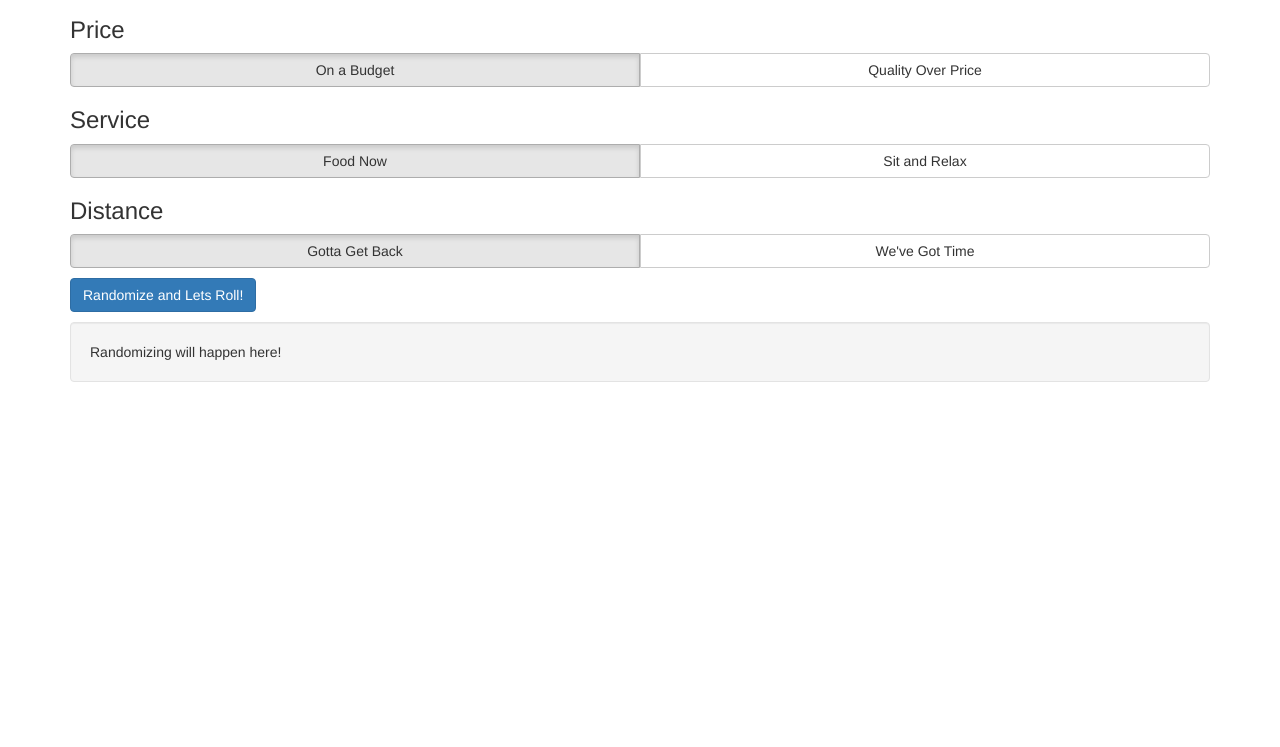
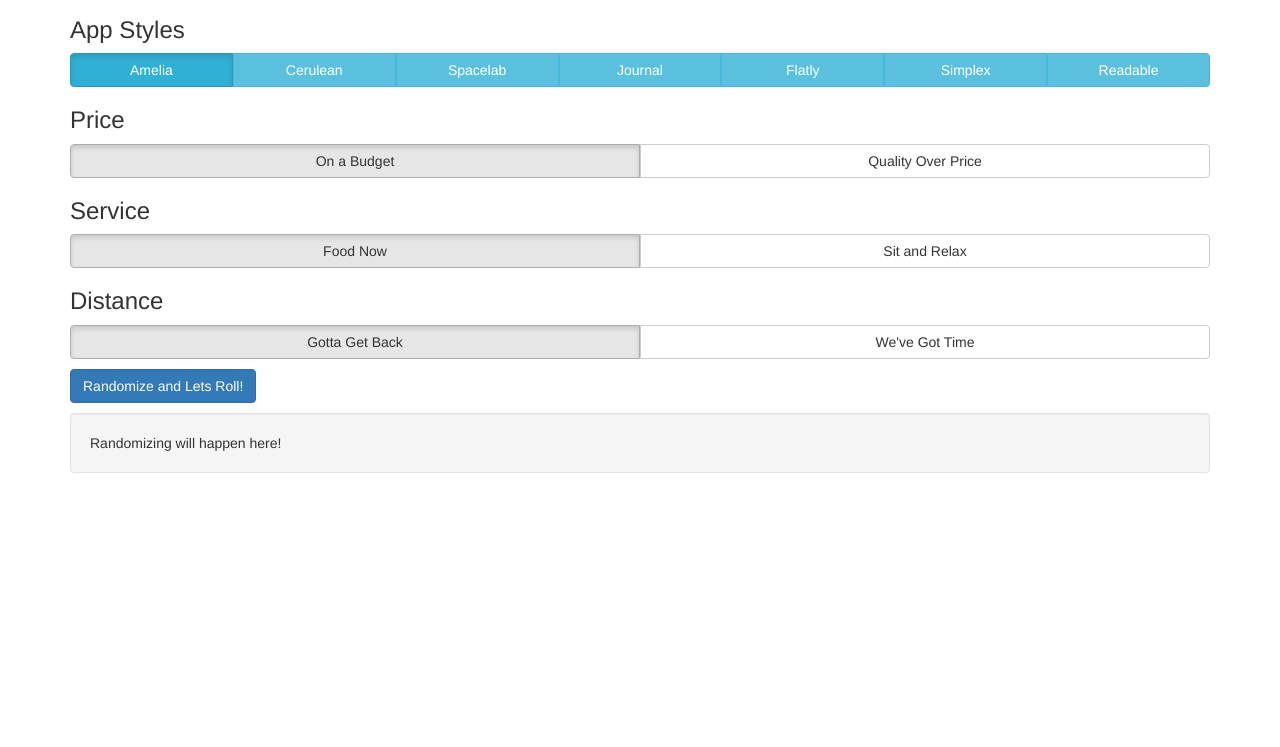
Before and after one commit to crit/crit.github.com, a plain HTML site: page lunch/index.html in a window 1280 px wide. Shown: the part 53-800 px from the top of the page. Drawn offline with nearby package versions, Linux system fonts and the light colour scheme.

Commit message:
style switcher

```diff
--- a/lunch/index.html
+++ b/lunch/index.html
@@ -3,7 +3,13 @@
 <head>
   <meta name="viewport" content="width=device-width, initial-scale=1.0, maximum-scale=1.0, user-scalable=no">
   <title>Lets Roll!</title>
-  <link href="//netdna.bootstrapcdn.com/bootswatch/3.0.0/amelia/bootstrap.min.css" rel="stylesheet">
+  <link href="//netdna.bootstrapcdn.com/bootswatch/3.0.0/amelia/bootstrap.min.css" rel="stylesheet" title="amelia">
+  <link href="//netdna.bootstrapcdn.com/bootswatch/3.0.0/cerulean/bootstrap.min.css" rel="alternate stylesheet" title="cerulean">
+  <link href="//netdna.bootstrapcdn.com/bootswatch/3.0.0/spacelab/bootstrap.min.css" rel="alternate stylesheet" title="spacelab">
+  <link href="//netdna.bootstrapcdn.com/bootswatch/3.0.0/journal/bootstrap.min.css" rel="alternate stylesheet" title="journal">
+  <link href="//netdna.bootstrapcdn.com/bootswatch/3.0.0/flatly/bootstrap.min.css" rel="alternate stylesheet" title="flatly">
+  <link href="//netdna.bootstrapcdn.com/bootswatch/3.0.0/simplex/bootstrap.min.css" rel="alternate stylesheet" title="simplex">
+  <link href="//netdna.bootstrapcdn.com/bootswatch/3.0.0/readable/bootstrap.min.css" rel="alternate stylesheet" title="readable">
   <style>body {padding-top: 50px;}</style>
 </head>
 <body>
@@ -19,14 +25,38 @@
       </div>
       <div class="collapse navbar-collapse">
         <ul class="nav navbar-nav">
-          <li><a href="#new">Enter New </a></li>
-          <li><a href="#data">View Data</a></li>
+          <li><a href="new.html">Enter New </a></li>
+          <li><a href="data.html">View Data</a></li>
         </ul>
       </div><!--/.nav-collapse -->
     </div>
   </div>
 
   <div class="container">
+<h3>App Styles</h3>
+<div class="btn-group btn-group-justified" data-toggle="buttons">
+  <label class="btn btn-info active">
+    <input type="radio" name="styles" value="amelia"> Amelia
+  </label>
+  <label class="btn btn-info">
+    <input type="radio" name="styles" value="cerulean"> Cerulean
+  </label>
+  <label class="btn btn-info">
+    <input type="radio" name="styles" value="spacelab"> Spacelab
+  </label>
+  <label class="btn btn-info">
+    <input type="radio" name="styles" value="journal"> Journal
+  </label>
+  <label class="btn btn-info">
+    <input type="radio" name="styles" value="flatly"> Flatly
+  </label>
+  <label class="btn btn-info">
+    <input type="radio" name="styles" value="simplex"> Simplex
+  </label>
+  <label class="btn btn-info">
+    <input type="radio" name="styles" value="readable"> Readable
+  </label>
+</div>
 <h3>Price</h3>
 <div class="btn-group btn-group-justified" data-toggle="buttons">
   <label class="btn btn-default active">
@@ -67,5 +97,26 @@
   </div>
 <script src="//ajax.googleapis.com/ajax/libs/jquery/2.0.3/jquery.min.js"></script>
 <script src="//netdna.bootstrapcdn.com/bootstrap/3.0.0/js/bootstrap.min.js"></script>
+<script>
+(function($, undefined){
+	var self = {};
+
+	self.init = function(){
+		$('input[name=styles]').parent().bind('click', self.parse);
+	};
+
+	self.parse = function() {
+		self.style = $('input', this).val();
+		$('link').each(self.change);
+	};
+
+	self.change = function() {
+		this.disabled = true;
+		if (self.style == this.title) this.disabled = false;
+	};
+
+	$(self.init) // ON DOM LOAD
+})(jQuery);
+</script>
 </body>
 </html>
```
Also changed, not shown: lunch/new.html (added).
